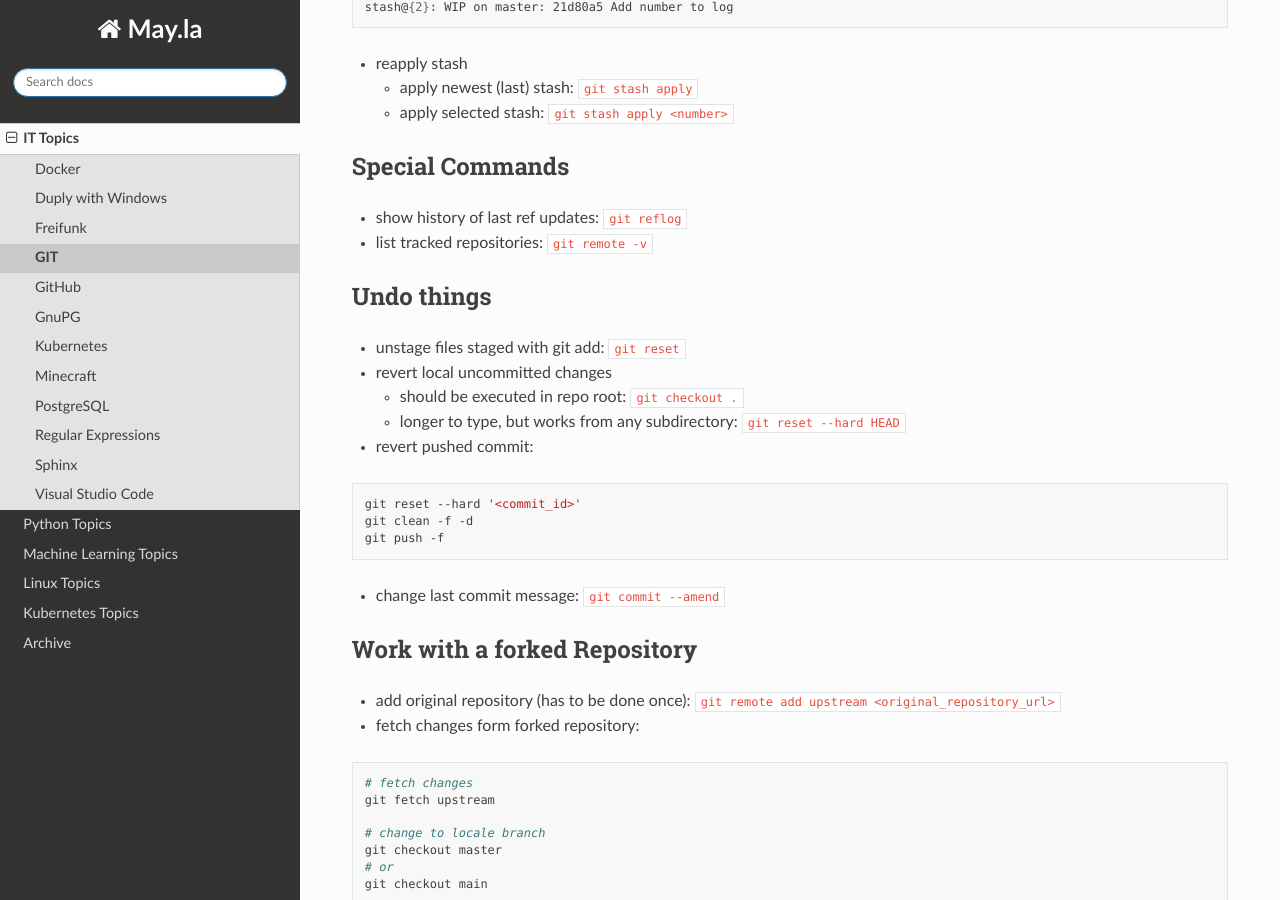
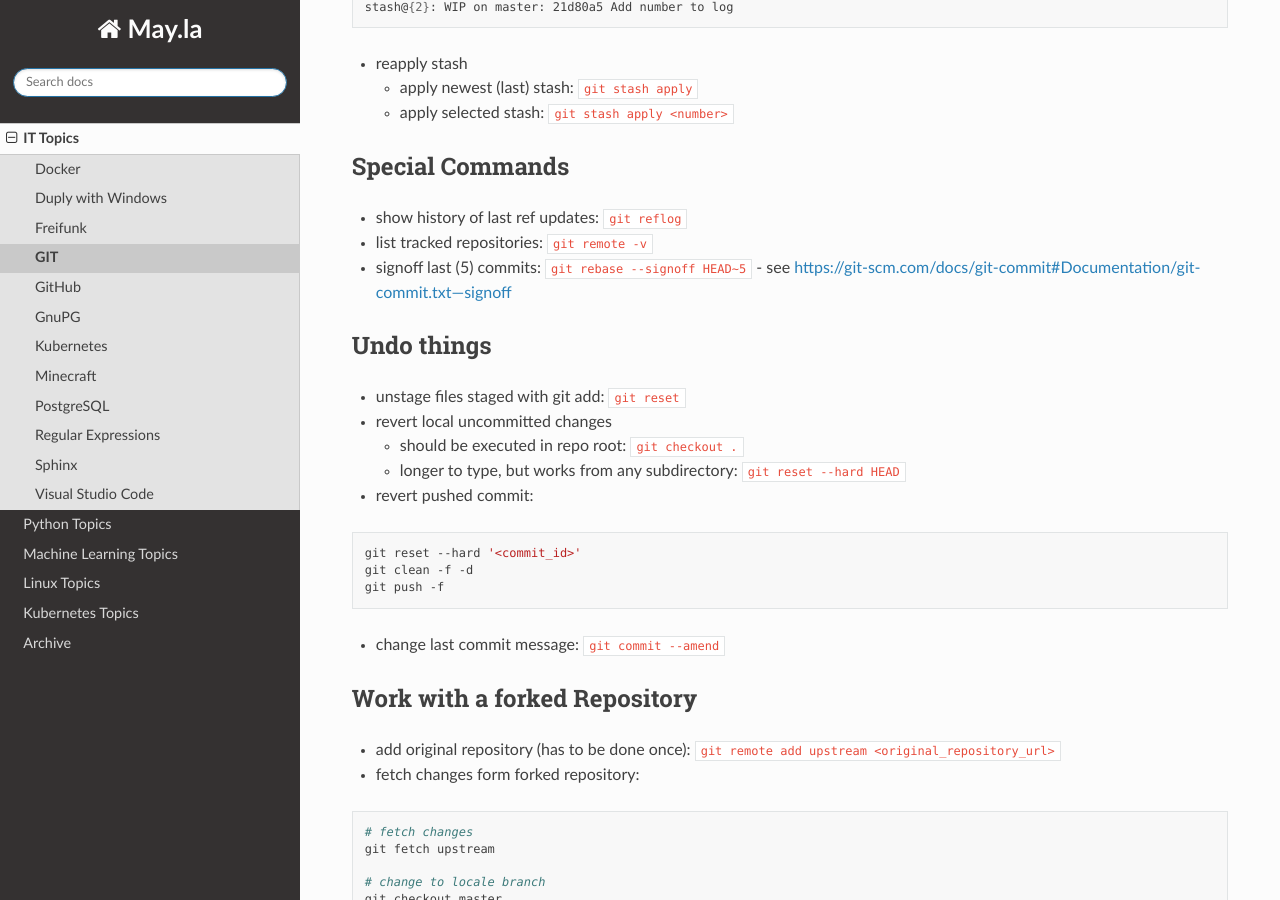
Before and after one commit to PhilipMay/May.la, a Sphinx documentation site: the page built from source/it/git.md, in a window 1280 px wide and 900 px high, scrolled down 1065 px. Built offline with Sphinx 7.4.7 and the Read the Docs theme 2.0.0, drawn with Linux system fonts in a browser that asks for light colours; some of the changed text lies outside the part shown.

Commit message:
Update git.md

```diff
--- a/source/it/git.md
+++ b/source/it/git.md
@@ -43,6 +43,7 @@ stash@{2}: WIP on master: 21d80a5 Add number to log
 ## Special Commands
 - show history of last ref updates: `git reflog`
 - list tracked repositories: `git remote -v`
+- signoff last (5) commits: `git rebase --signoff HEAD~5` - see https://git-scm.com/docs/git-commit#Documentation/git-commit.txt---signoff
 
 ## Undo things
 - unstage files staged with git add: `git reset`
```
Also changed, not shown: other parts of source/it/git.md (+0 -3 lines).
